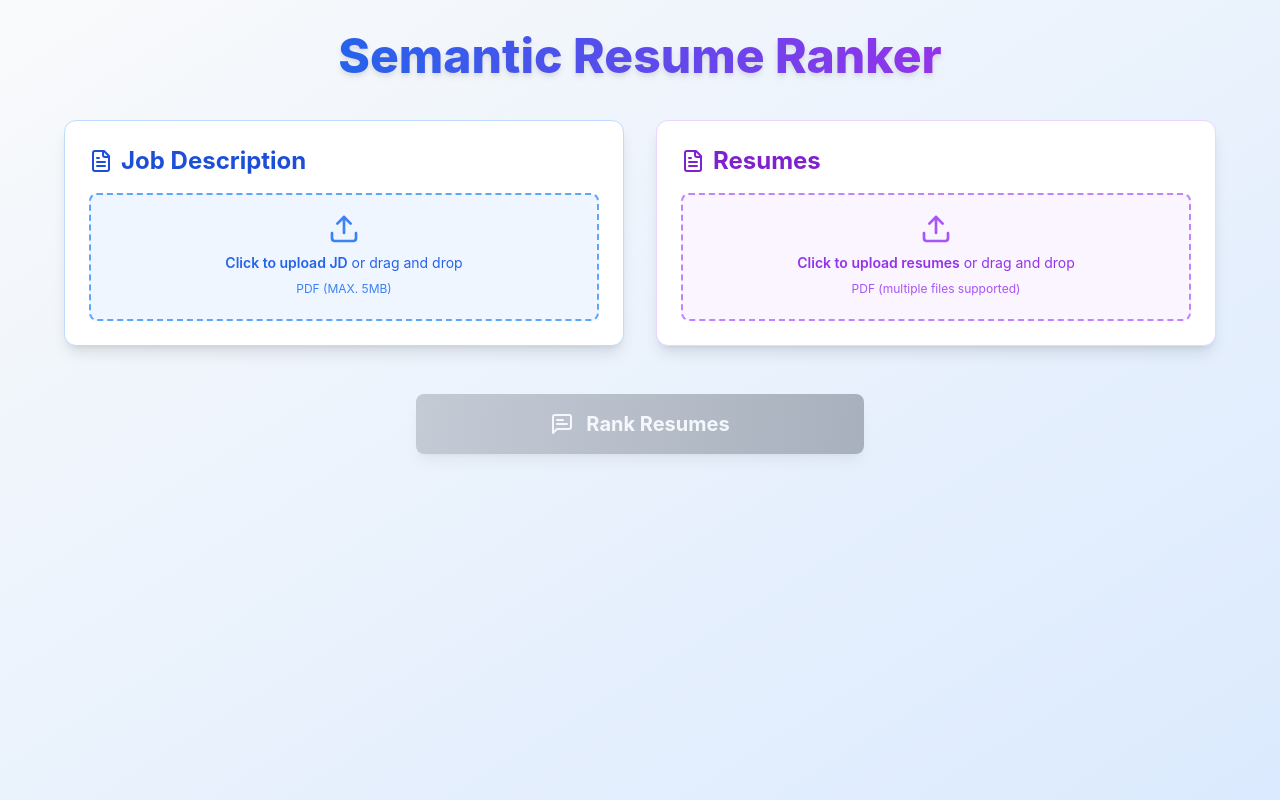
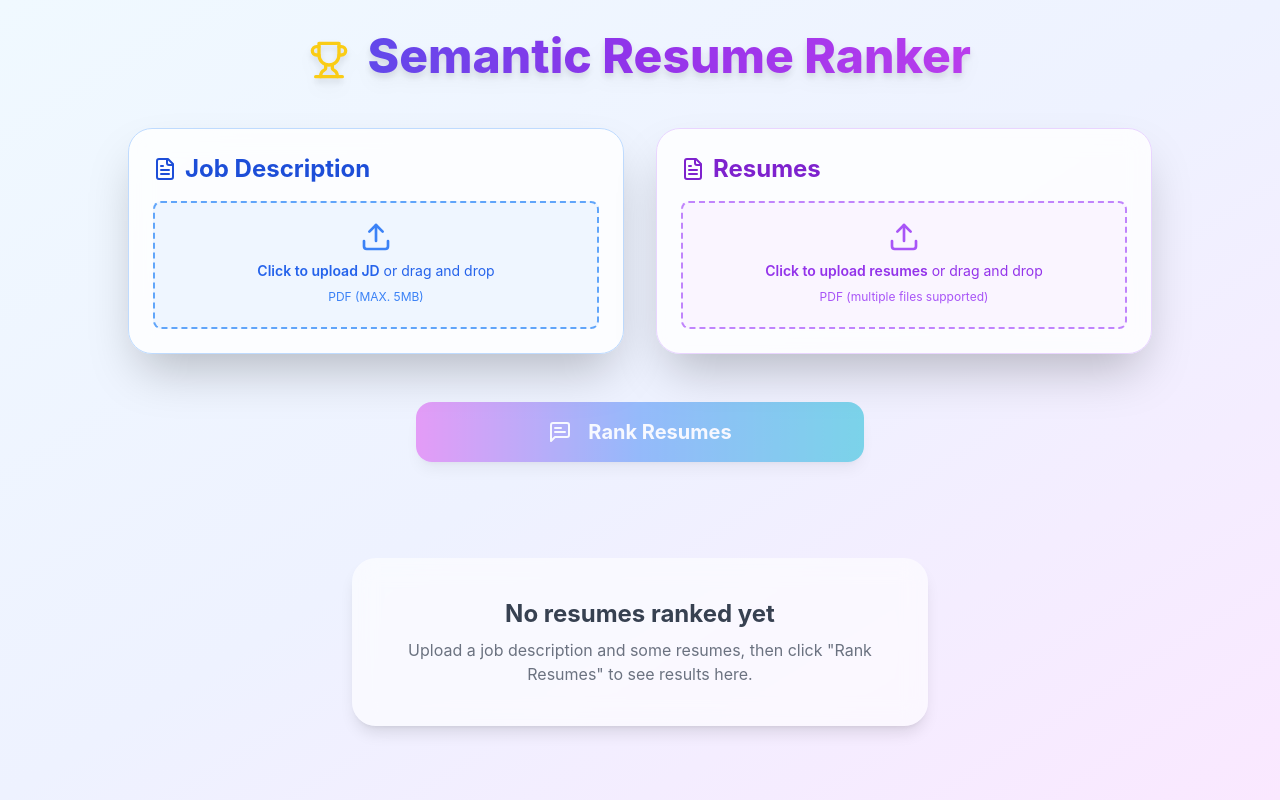
Before and after one commit to Parthchavann/resume-ranker, a React (Vite) app in the folder frontend/: page / in a window 1280 px wide. Built offline with nearby package versions, Linux system fonts and the light colour scheme; the HTML template or start-up script is replaced by a standard one.

Commit message:
Update App.tsx

```diff
--- a/frontend/src/App.tsx
+++ b/frontend/src/App.tsx
@@ -1,8 +1,11 @@
+// src/App.tsx
+
 import React, { useState, useRef } from 'react';
 import { Toaster, toast } from 'sonner';
 import { motion, AnimatePresence } from 'framer-motion';
-import { Upload, FileText, XCircle, Trash2, Loader2, Download, MessageSquareText } from 'lucide-react';
+import { Upload, FileText, XCircle, Trash2, Loader2, Download, MessageSquareText, Trophy } from 'lucide-react';
 
+// Backend URL (ensure this matches your FastAPI server's address)
 const BACKEND_URL = 'http://localhost:8000';
 
 interface ResumeFile {
@@ -33,6 +36,7 @@ function App() {
   const resumeFileInputRef = useRef<HTMLInputElement>(null);
   const jdFileInputRef = useRef<HTMLInputElement>(null);
 
+  // Helper to check for duplicate files by name and size
   const isDuplicateFile = (newFile: File) => {
     return resumeFiles.some(
       (existingFile) =>
@@ -86,7 +90,7 @@ function App() {
         uploadedResumeDetails.push({
           id: data.resume_id,
           file: file,
-          textPreview: `Successfully uploaded: ${file.name}`,
+          textPreview: `Successfully uploaded: ${file.name}`
         });
         toast.success(`Resume "${file.name}" uploaded successfully!`);
         successfulUploads++;
@@ -234,21 +238,26 @@ function App() {
   };
 
   return (
-    <div className="min-h-screen bg-gradient-to-br from-gray-50 to-blue-100 p-4 sm:p-8 font-inter text-gray-800">
+    <div className="min-h-screen bg-gradient-to-br from-sky-50 via-indigo-50 to-fuchsia-100 p-4 sm:p-8 font-inter text-gray-800">
       <Toaster position="top-center" />
-      <h1 className="text-4xl sm:text-5xl font-extrabold text-center text-blue-800 mb-10 drop-shadow-md">
-        <span className="bg-clip-text text-transparent bg-gradient-to-r from-blue-600 to-purple-600">
-          Semantic Resume Ranker
-        </span>
-      </h1>
+      {/* HEADER */}
+      <motion.h1
+        initial={{ opacity: 0, y: -40 }}
+        animate={{ opacity: 1, y: 0 }}
+        transition={{ duration: 0.7 }}
+        className="text-4xl sm:text-5xl font-extrabold text-center mb-12 drop-shadow-lg bg-gradient-to-r from-blue-600 via-purple-600 to-fuchsia-500 bg-clip-text text-transparent"
+      >
+        <Trophy className="inline-block w-10 h-10 text-yellow-400 mr-2" /> Semantic Resume Ranker
+      </motion.h1>
 
-      <div className="max-w-6xl mx-auto grid grid-cols-1 lg:grid-cols-2 gap-8 mb-12">
-        {/* Job Description Upload */}
+      {/* FILE UPLOAD AREA */}
+      <div className="max-w-5xl mx-auto grid grid-cols-1 md:grid-cols-2 gap-8 mb-12">
+        {/* JD UPLOAD */}
         <motion.div
           initial={{ opacity: 0, y: 20 }}
           animate={{ opacity: 1, y: 0 }}
           transition={{ duration: 0.5 }}
-          className="bg-white p-6 rounded-xl shadow-lg border border-blue-200"
+          className="bg-white bg-opacity-80 backdrop-blur-md border border-blue-200 p-6 rounded-3xl shadow-2xl hover:shadow-blue-200 transition-shadow"
         >
           <h2 className="text-2xl font-bold text-blue-700 mb-4 flex items-center">
             <FileText className="mr-2" /> Job Description
@@ -294,12 +303,12 @@ function App() {
           </AnimatePresence>
         </motion.div>
 
-        {/* Resumes Upload */}
+        {/* RESUMES UPLOAD */}
         <motion.div
           initial={{ opacity: 0, y: 20 }}
           animate={{ opacity: 1, y: 0 }}
           transition={{ duration: 0.5, delay: 0.1 }}
-          className="bg-white p-6 rounded-xl shadow-lg border border-purple-200"
+          className="bg-white bg-opacity-80 backdrop-blur-md border border-purple-200 p-6 rounded-3xl shadow-2xl hover:shadow-purple-200 transition-shadow"
         >
           <h2 className="text-2xl font-bold text-purple-700 mb-4 flex items-center">
             <FileText className="mr-2" /> Resumes
@@ -360,61 +369,73 @@ function App() {
         </motion.div>
       </div>
 
-      {/* Rank Resumes Button */}
+      {/* RANK BUTTON */}
       <motion.button
-        whileHover={{ scale: 1.02 }}
+        whileHover={{ scale: 1.03 }}
         whileTap={{ scale: 0.98 }}
         onClick={handleRankResumes}
         disabled={!jobDescriptionFile || resumeFiles.length === 0 || isRanking || isUploadingResumes}
-        className="w-full max-w-md mx-auto bg-gradient-to-r from-green-500 to-teal-500 text-white py-4 px-6 rounded-lg text-xl font-bold shadow-lg hover:shadow-xl transition-all duration-300 flex items-center justify-center disabled:opacity-50 disabled:cursor-not-allowed disabled:from-gray-400 disabled:to-gray-500"
+        className="w-full max-w-md mx-auto bg-gradient-to-r from-fuchsia-500 via-blue-500 to-cyan-500 text-white py-4 px-8 rounded-2xl text-xl font-bold shadow-lg hover:shadow-2xl transition-all duration-300 flex items-center justify-center gap-2 disabled:opacity-50 disabled:cursor-not-allowed"
+        aria-label="Rank Resumes"
       >
         {isRanking ? (
           <>
-            <Loader2 className="animate-spin mr-3" /> Ranking Resumes...
+            <Loader2 className="animate-spin mr-2" /> Ranking Resumes...
           </>
         ) : (
           <>
-            <MessageSquareText className="mr-3" /> Rank Resumes
+            <MessageSquareText className="mr-2" /> Rank Resumes
           </>
         )}
       </motion.button>
 
-      {/* Ranked Results Display */}
-      {rankedResumes.length > 0 && (
+      {/* RANKED RESULTS */}
+      <AnimatePresence>
+        {rankedResumes.length > 0 ? (
           <motion.div
-          initial={{ opacity: 0, y: 20 }}
+            initial={{ opacity: 0, y: 30 }}
             animate={{ opacity: 1, y: 0 }}
-          transition={{ duration: 0.5, delay: 0.3 }}
-          className="max-w-6xl mx-auto mt-12 bg-white p-8 rounded-xl shadow-2xl border border-gray-200"
+            transition={{ duration: 0.7, delay: 0.25 }}
+            className="max-w-5xl mx-auto mt-12"
           >
             <h2 className="text-3xl font-bold text-center text-gray-800 mb-8">Ranked Resumes</h2>
-          <div className="space-y-6">
-            <AnimatePresence>
+            <div className="space-y-8">
               {rankedResumes.map((resume, index) => (
                 <motion.div
                   key={resume.resume_id}
-                  initial={{ opacity: 0, x: -50 }}
-                  animate={{ opacity: 1, x: 0 }}
-                  transition={{ duration: 0.4, delay: index * 0.1 }}
-                  className="bg-gradient-to-r from-blue-50 to-indigo-50 p-6 rounded-lg shadow-md border border-blue-100 relative overflow-hidden"
+                  initial={{ opacity: 0, y: 40 }}
+                  animate={{ opacity: 1, y: 0 }}
+                  exit={{ opacity: 0, y: -30 }}
+                  transition={{ duration: 0.45, delay: index * 0.07 }}
+                  className={`relative p-8 rounded-3xl shadow-xl border-2 ${
+                    index === 0
+                      ? 'bg-gradient-to-br from-yellow-100/60 via-purple-100/60 to-white border-yellow-300 ring-2 ring-yellow-400'
+                      : 'bg-white/80 border-gray-200'
+                  }`}
                 >
-                  <div className="absolute top-0 right-0 bg-blue-600 text-white text-sm font-bold px-3 py-1 rounded-bl-lg">
-                    Score: {resume.score}%
+                  {index === 0 && (
+                    <span className="absolute top-2 right-2 flex items-center gap-1 text-yellow-600 font-semibold">
+                      <Trophy className="w-6 h-6" /> Top Ranked!
+                    </span>
+                  )}
+                  <div className="flex flex-col sm:flex-row justify-between items-start sm:items-center gap-4">
+                    <div>
+                      <h3 className="text-lg font-bold mb-1 text-blue-800">{index + 1}. {resume.filename}</h3>
+                      <p className="text-gray-700 text-sm mb-3 line-clamp-3"><span className="font-medium">Snippet:</span> {resume.snippet || "No snippet available."}</p>
                     </div>
-                  <h3 className="text-xl font-semibold text-blue-800 mb-2 truncate pr-20">
-                    {index + 1}. {resume.filename}
-                  </h3>
-                  <p className="text-gray-700 text-sm mb-3 line-clamp-3">
-                    <span className="font-medium">Snippet:</span> {resume.snippet}
-                  </p>
-
+                    <span className="px-4 py-1 rounded-full bg-gradient-to-r from-blue-500 to-fuchsia-500 text-white text-lg font-bold shadow-lg">
+                      Score: {Number(resume.score).toFixed(2)}%
+                    </span>
+                  </div>
+                  {/* Actions */}
                   <div className="flex flex-wrap gap-3 mt-4">
+                    {/* LLM Feedback button */}
                     <motion.button
-                      whileHover={{ scale: 1.05 }}
-                      whileTap={{ scale: 0.95 }}
+                      whileHover={{ scale: 1.06 }}
+                      whileTap={{ scale: 0.96 }}
                       onClick={() => handleGetLLMFeedback(resume)}
                       disabled={feedbackLoadingResumeId === resume.resume_id}
-                      className="flex items-center px-4 py-2 bg-purple-600 text-white rounded-md shadow-md hover:bg-purple-700 transition-colors duration-200 disabled:opacity-50 disabled:cursor-not-allowed"
+                      className="flex items-center px-4 py-2 bg-purple-600 text-white rounded-lg shadow-md hover:bg-purple-700 transition-colors duration-200 disabled:opacity-50 disabled:cursor-not-allowed"
                     >
                       {feedbackLoadingResumeId === resume.resume_id ? (
                         <Loader2 className="animate-spin mr-2" size={18} />
@@ -423,38 +444,38 @@ function App() {
                       )}
                       {feedbackLoadingResumeId === resume.resume_id ? 'Generating...' : 'Get LLM Feedback'}
                     </motion.button>
-
+                    {/* Show/Hide and Download buttons */}
                     {resume.feedback && (
                       <>
                         <motion.button
-                          whileHover={{ scale: 1.05 }}
-                          whileTap={{ scale: 0.95 }}
+                          whileHover={{ scale: 1.06 }}
+                          whileTap={{ scale: 0.96 }}
                           onClick={() => toggleFeedbackVisibility(resume.resume_id)}
-                          className="flex items-center px-4 py-2 bg-gray-600 text-white rounded-md shadow-md hover:bg-gray-700 transition-colors duration-200"
+                          className="flex items-center px-4 py-2 bg-gray-600 text-white rounded-lg shadow-md hover:bg-gray-700 transition-colors duration-200"
                         >
                           <FileText className="mr-2" size={18} />
                           {resume.showFeedback ? 'Hide Feedback' : 'Show Feedback'}
                         </motion.button>
                         <motion.button
-                          whileHover={{ scale: 1.05 }}
-                          whileTap={{ scale: 0.95 }}
+                          whileHover={{ scale: 1.06 }}
+                          whileTap={{ scale: 0.96 }}
                           onClick={() => handleDownloadFeedback(resume.feedback!, resume.filename)}
-                          className="flex items-center px-4 py-2 bg-teal-600 text-white rounded-md shadow-md hover:bg-teal-700 transition-colors duration-200"
+                          className="flex items-center px-4 py-2 bg-teal-600 text-white rounded-lg shadow-md hover:bg-teal-700 transition-colors duration-200"
                         >
                           <Download className="mr-2" size={18} /> Download Feedback
                         </motion.button>
                       </>
                     )}
                   </div>
-
+                  {/* Feedback Animated Collapse */}
                   <AnimatePresence>
                     {resume.showFeedback && resume.feedback && (
                       <motion.div
                         initial={{ opacity: 0, height: 0 }}
                         animate={{ opacity: 1, height: 'auto' }}
                         exit={{ opacity: 0, height: 0 }}
-                        transition={{ duration: 0.3 }}
-                        className="mt-5 p-4 bg-gray-50 border border-gray-200 rounded-md text-gray-700 whitespace-pre-wrap shadow-inner"
+                        transition={{ duration: 0.4 }}
+                        className="mt-5 p-4 bg-white/70 border border-gray-200 rounded-xl text-gray-700 whitespace-pre-wrap shadow-inner"
                       >
                         <h4 className="font-semibold text-gray-800 mb-2">LLM Feedback:</h4>
                         {resume.feedback}
@@ -463,10 +484,20 @@ function App() {
                   </AnimatePresence>
                 </motion.div>
               ))}
-            </AnimatePresence>
             </div>
           </motion.div>
+        ) : (
+          // Empty state
+          <motion.div
+            initial={{ opacity: 0 }}
+            animate={{ opacity: 1 }}
+            className="max-w-xl mx-auto mt-24 text-center bg-white/60 backdrop-blur-md rounded-3xl shadow-lg p-10"
+          >
+            <h3 className="text-2xl font-bold text-gray-700 mb-2">No resumes ranked yet</h3>
+            <p className="text-gray-500">Upload a job description and some resumes, then click "Rank Resumes" to see results here.</p>
+          </motion.div>
         )}
+      </AnimatePresence>
     </div>
   );
 }
```
Lines whose indentation alone changed are shown as unchanged.
